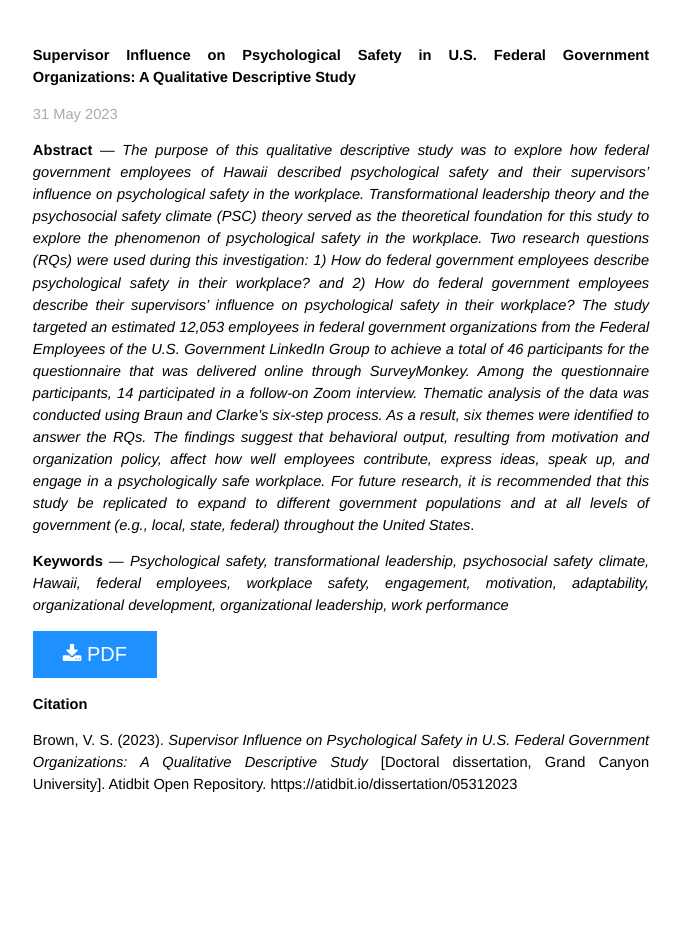
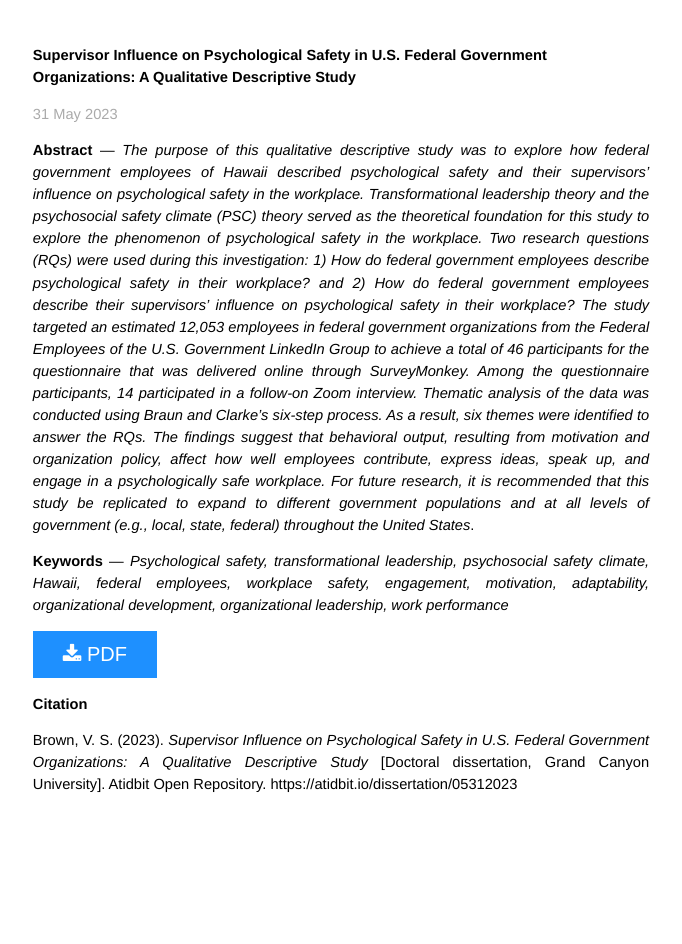
Before and after one commit to atidbit/atidbit.github.io, a Jekyll site: the page built from _posts/2023-05-31-supervisor-influence-on-psychological-safety.md, in a window 1280 px wide. Shown: the whole page, without its empty margins (299-981 px from the left). Built offline with Jekyll 4.4.1, drawn with Linux system fonts in a browser that asks for light colours.

Commit message:
Left-align headings on the three scholarly article pages (#4)
Adds css/scholarly.css and loads it only from the three dissertation/journal layouts so headings left-align and long titles no longer stretch. Body text stays justified. Shared screen.css and leftover sample posts are unchanged.

```diff
--- a/_layouts/dissdefault.html
+++ b/_layouts/dissdefault.html
@@ -16,6 +16,9 @@
 
    <!-- Homepage CSS -->
    <link rel="stylesheet" href="/css/screen.css" type="text/css" media="screen, projection" />
+
+   <!-- Scholarly pages: left-align headings so long titles are not stretched -->
+   <link rel="stylesheet" href="/css/scholarly.css" type="text/css" media="screen, projection" />
 
    <!-- Typekit -->
    <script type="text/javascript" src="https://use.typekit.net/zdr1udd.css"></script>
--- a/_layouts/dissdefaultgcu.html
+++ b/_layouts/dissdefaultgcu.html
@@ -16,6 +16,9 @@
 
    <!-- Homepage CSS -->
    <link rel="stylesheet" href="/css/screen.css" type="text/css" media="screen, projection" />
+
+   <!-- Scholarly pages: left-align headings so long titles are not stretched -->
+   <link rel="stylesheet" href="/css/scholarly.css" type="text/css" media="screen, projection" />
 
    <!-- Typekit -->
    <script type="text/javascript" src="https://use.typekit.net/zdr1udd.css"></script>
--- a/_layouts/dissdefaultijbss.html
+++ b/_layouts/dissdefaultijbss.html
@@ -20,6 +20,9 @@
    <!-- Homepage CSS -->
    <link rel="stylesheet" href="/css/screen.css" type="text/css" media="screen, projection" />
 
+   <!-- Scholarly pages: left-align headings so long titles are not stretched -->
+   <link rel="stylesheet" href="/css/scholarly.css" type="text/css" media="screen, projection" />
+
    <!-- Typekit -->
    <script type="text/javascript" src="https://use.typekit.net/zdr1udd.css"></script>
    <script type="text/javascript">try{Typekit.load();}catch(e){}</script>
--- /dev/null
+++ b/css/scholarly.css
@@ -0,0 +1,20 @@
+/*****************************************************************************/
+/*
+/* Scholarly articles
+/*
+/* Loaded after screen.css by the dissertation and journal layouts only
+/* (_layouts/dissdefault.html, dissdefaultgcu.html, dissdefaultijbss.html).
+/*
+/* .site sets text-align: justify, which stretches wrapped headings.
+/* Left-align headings; body paragraphs keep the inherited justification.
+/*
+/*****************************************************************************/
+
+.site h1,
+.site h2,
+.site h3,
+.site h4,
+.site h5,
+.site h6 {
+  text-align: left;
+}
```
